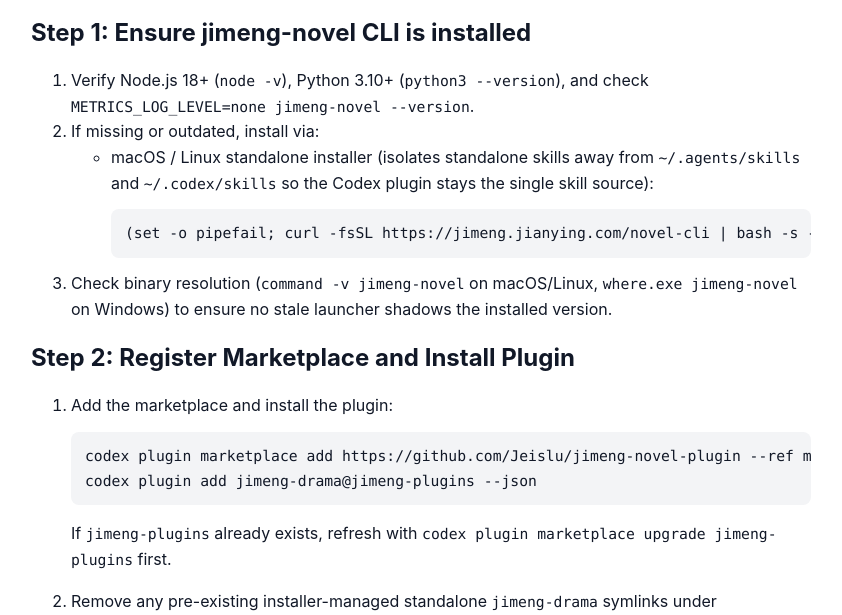
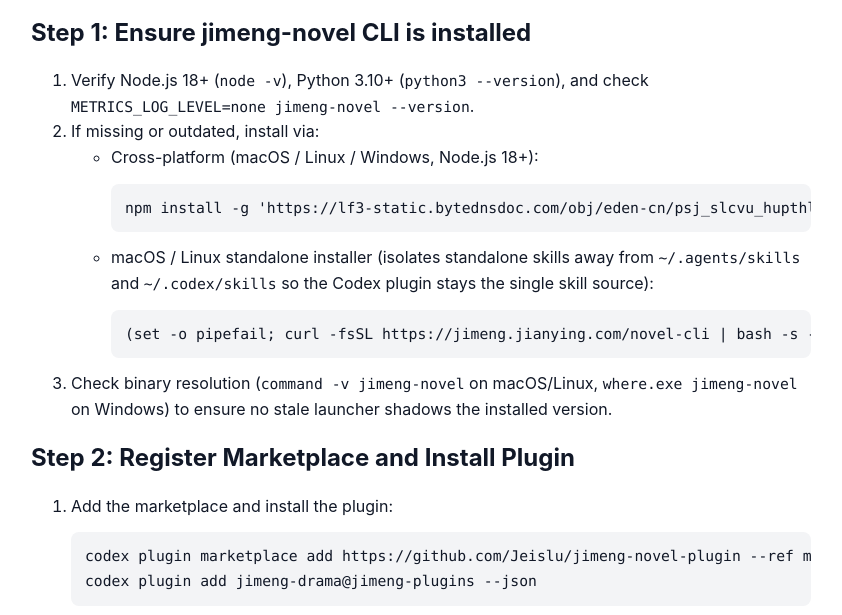
Before and after one commit to Jeislu/jimeng-novel-plugin, a plain HTML site: page index.html in a window 1280 px wide. Shown: the part 157-772 px from the top of the page, without its empty margins (219-1061 px from the left). Drawn offline with Linux system fonts and the light colour scheme.

Commit message:
feat: prioritize cross-platform npm install from public CDN with bash fallback

```diff
--- a/index.html
+++ b/index.html
@@ -21,6 +21,7 @@
       <li>Verify Node.js 18+ (<code>node -v</code>), Python 3.10+ (<code>python3 --version</code>), and check <code>METRICS_LOG_LEVEL=none jimeng-novel --version</code>.</li>
       <li>If missing or outdated, install via:
         <ul>
+        <li>Cross-platform (macOS / Linux / Windows, Node.js 18+):<pre><code>npm install -g 'https://lf3-static.bytednsdoc.com/obj/eden-cn/psj_slcvu_hupthlyk/ljhwZthlaukjlkulzlp/jimeng-novel/versions/1.0.11/scm-1.0.0.424/general/jimeng-novel-1.0.11-dev.afb84393b7ee.tgz'</code></pre></li>
         <li>macOS / Linux standalone installer (isolates standalone skills away from <code>~/.agents/skills</code> and <code>~/.codex/skills</code> so the Codex plugin stays the single skill source):<pre><code>(set -o pipefail; curl -fsSL https://jimeng.jianying.com/novel-cli | bash -s -- --skills-dir &quot;$HOME/.local/share/jimeng-novel/standalone-skills&quot;)</code></pre></li>
         </ul>
       </li>
```
Also changed, not shown: install-guide/codex.html (+1 -0 lines), 3 other files.
